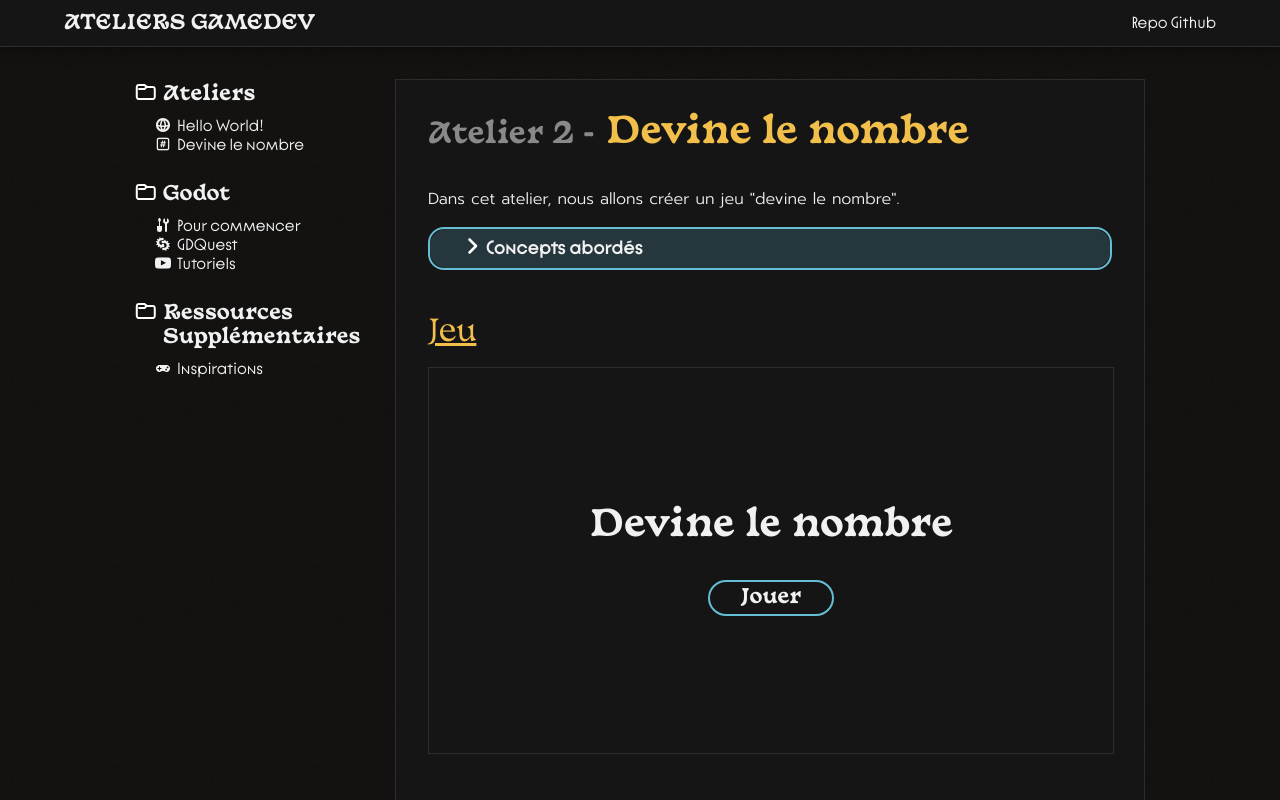
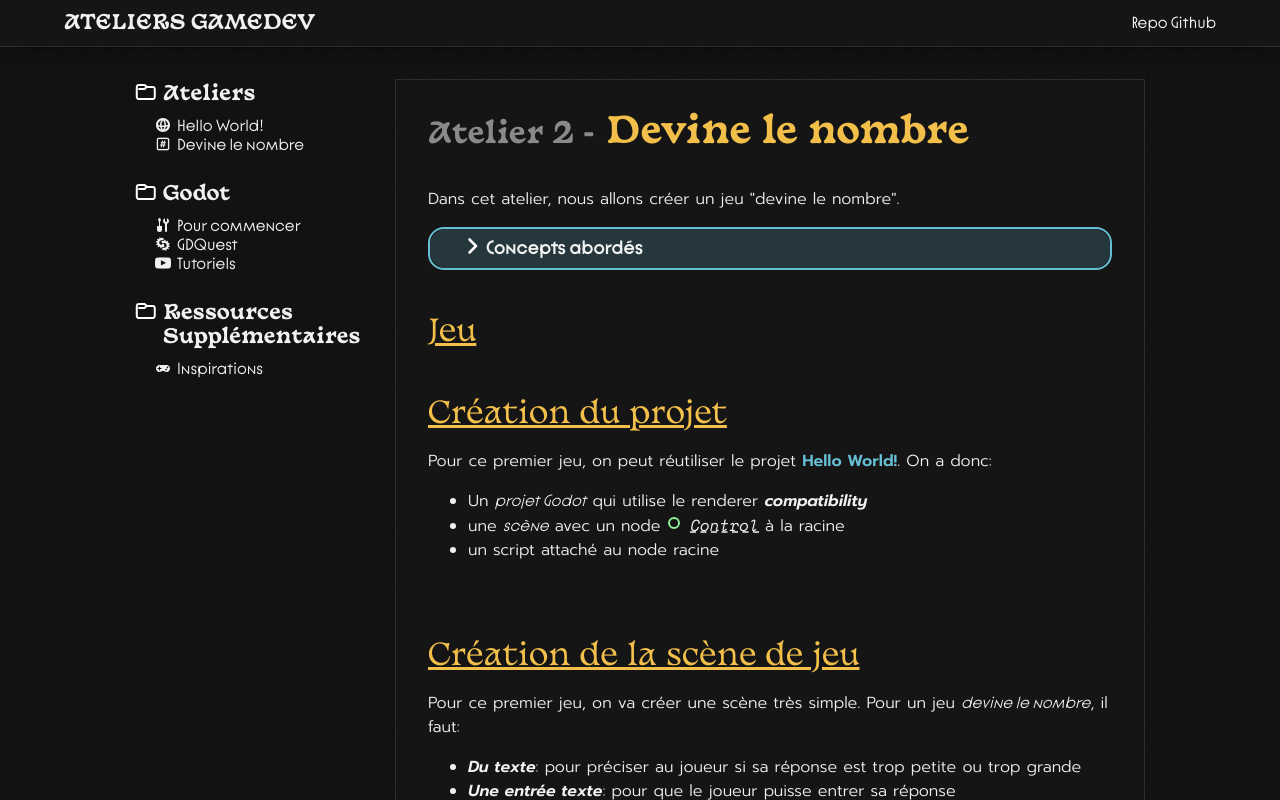
Before and after one commit to RSelaries/ateliers-crea-jv, a SvelteKit app: page /atelier/devine-le-nombre in a window 1280 px wide. Shown: the top 800 px of the page. Built offline with nearby package versions, Linux system fonts and the light colour scheme.

Commit message:
removed iframe

```diff
--- a/src/routes/(docs)/atelier/devine-le-nombre/+page.svelte
+++ b/src/routes/(docs)/atelier/devine-le-nombre/+page.svelte
@@ -46,7 +46,7 @@
 </details>
 
 <h2 id="jeu">Jeu</h2>
-<GameIframe src="https://rselaries.github.io/atelier-devine-le-nombre" title="Devine le nombre"></GameIframe>
+<!-- <GameIframe src="https://rselaries.github.io/atelier-devine-le-nombre" title="Devine le nombre"></GameIframe> -->
 
 <h2 id="creation-du-projet">Création du projet</h2>
 <p>
@@ -396,13 +396,13 @@
 &#9;<span class="call-func">get_tree</span><span class="symbol">().</span><span class="call-func">reload_current_scene</span><span class="symbol">()</span>
 </code></pre>
 
-<!-- <p>
+<p>
     Si vous voulez regarder le projet en détail, le code complet est disponile dans
     <ExternalLink href="https://github.com/RSelaries/atelier-devine-le-nombre">ce repository</ExternalLink>.
-</p> -->
+</p>
 
-<!-- <h2 id="ameliorations">Améliorations</h2>
+<h2 id="ameliorations">Améliorations</h2>
 <p>
     Si vous voulez améliorer votre jeu, allez sur la page:
     <Link href="atelier/devine-le-nombre/ameliorations">Devine le nombre - améliorations</Link> !
-</p> -->
+</p>
```
